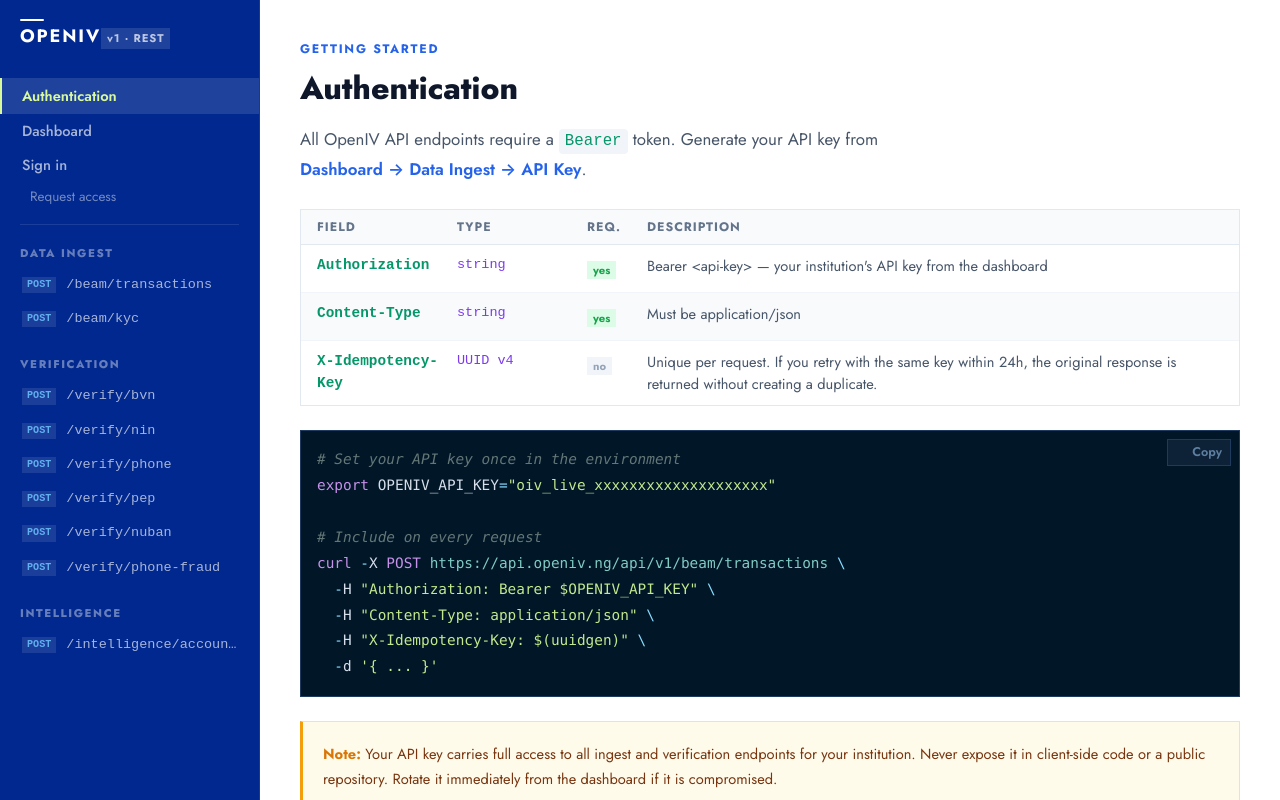
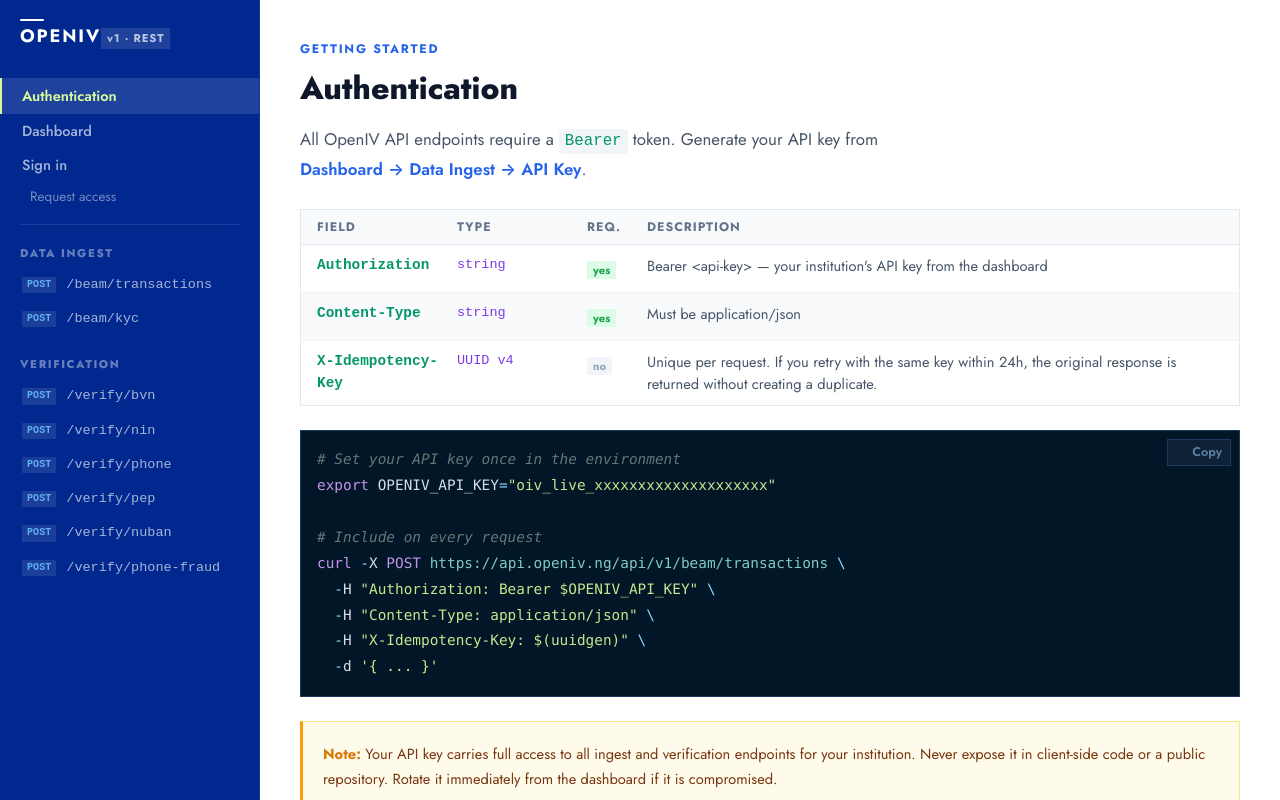
Before and after one commit to Chibueze-Adeyemi-Ajayi/openiv, a React (Vite) app: page /developers in a window 1280 px wide. Built offline with nearby package versions, Linux system fonts and the light colour scheme; no server answers; some icons are missing.

Commit message:
Hiding intelligence

```diff
--- a/src/pages/landing/DevelopersPage.tsx
+++ b/src/pages/landing/DevelopersPage.tsx
@@ -382,7 +382,7 @@
 }
 
 // ── Sidebar ───────────────────────────────────────────────────────────────────
-interface SidebarGroup { label: string; color: string; items: { id: string; method: string; path: string }[] }
+interface SidebarGroup { label: string; color: string; items: { id: string; method: string; path: string }[]; hidden?: boolean }
 
 function Sidebar({ groups, activeId, onSelect }: {
   groups: SidebarGroup[]
@@ -467,7 +467,7 @@
       <Box sx={{ my: 1.5, mx: 2.5, height: '1px', bgcolor: 'rgba(255,255,255,0.1)' }} />
 
       {/* Groups */}
-      {groups.map(g => (
+      {groups.filter(g => !g.hidden).map(g => (
         <Box key={g.label} sx={{ mt: 2.5 }}>
           <Typography sx={{ px: 2.5, fontSize: '0.625rem', fontWeight: 800,
             color: 'rgba(255,255,255,0.4)',
@@ -860,6 +860,7 @@
   {
     label: 'Intelligence', color: '#f78c6c',
     items: ENDPOINTS.filter(e => e.id.startsWith('intelligence')).map(e => ({ id: e.id, method: e.method, path: e.path })),
+    hidden: true, // Temporarily hidden — flip to false when ready to ship.
   },
 ]
 
@@ -954,7 +955,7 @@
           </Box>
 
           {/* Divider + group headers */}
-          {SIDEBAR_GROUPS.map(group => (
+          {SIDEBAR_GROUPS.filter(group => !group.hidden).map(group => (
             <Box key={group.label}>
               <Box sx={{ display: 'flex', alignItems: 'center', gap: 2, mb: 4, mt: 2 }}>
                 <Box sx={{ height: 1, flex: 1, bgcolor: '#e2e8f0' }} />
```
